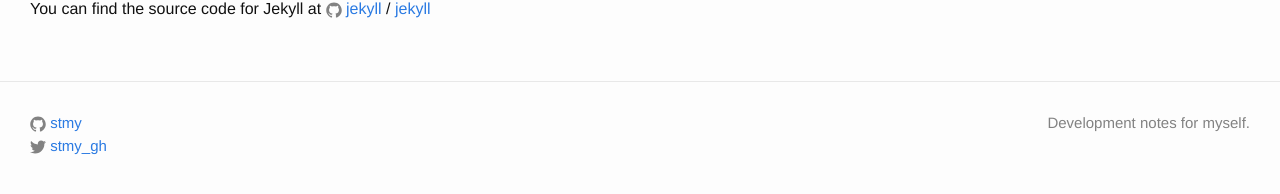
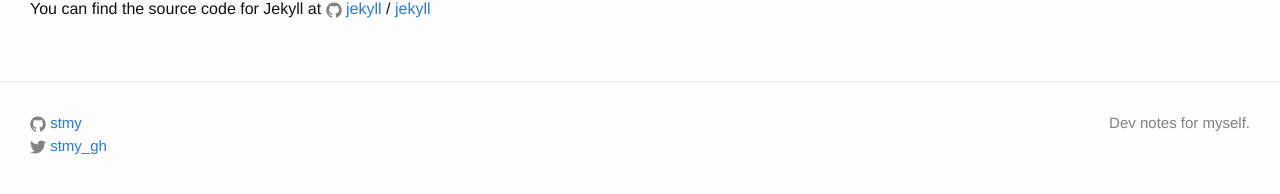
Before and after one commit to stmy/stmy.github.io, a Jekyll site: the page built from about.md, in a window 1280 px wide. Shown: the part 245-439 px from the top of the page. Built offline with Jekyll 4.4.1, drawn with Linux system fonts in a browser that asks for light colours; nearby versions of some CDN libraries.

Commit message:
Update _config.yml

```diff
--- a/_config.yml
+++ b/_config.yml
@@ -9,7 +9,7 @@
 title: stmy notepad
 #email: your-email@domain.com
 description: > # this means to ignore newlines until "baseurl:"
-  Development notes for myself.
+  Dev notes for myself.
 baseurl: "" # the subpath of your site, e.g. /blog
 url: "https://stmy.github.io" # the base hostname & protocol for your site
 twitter_username: stmy_gh
```
